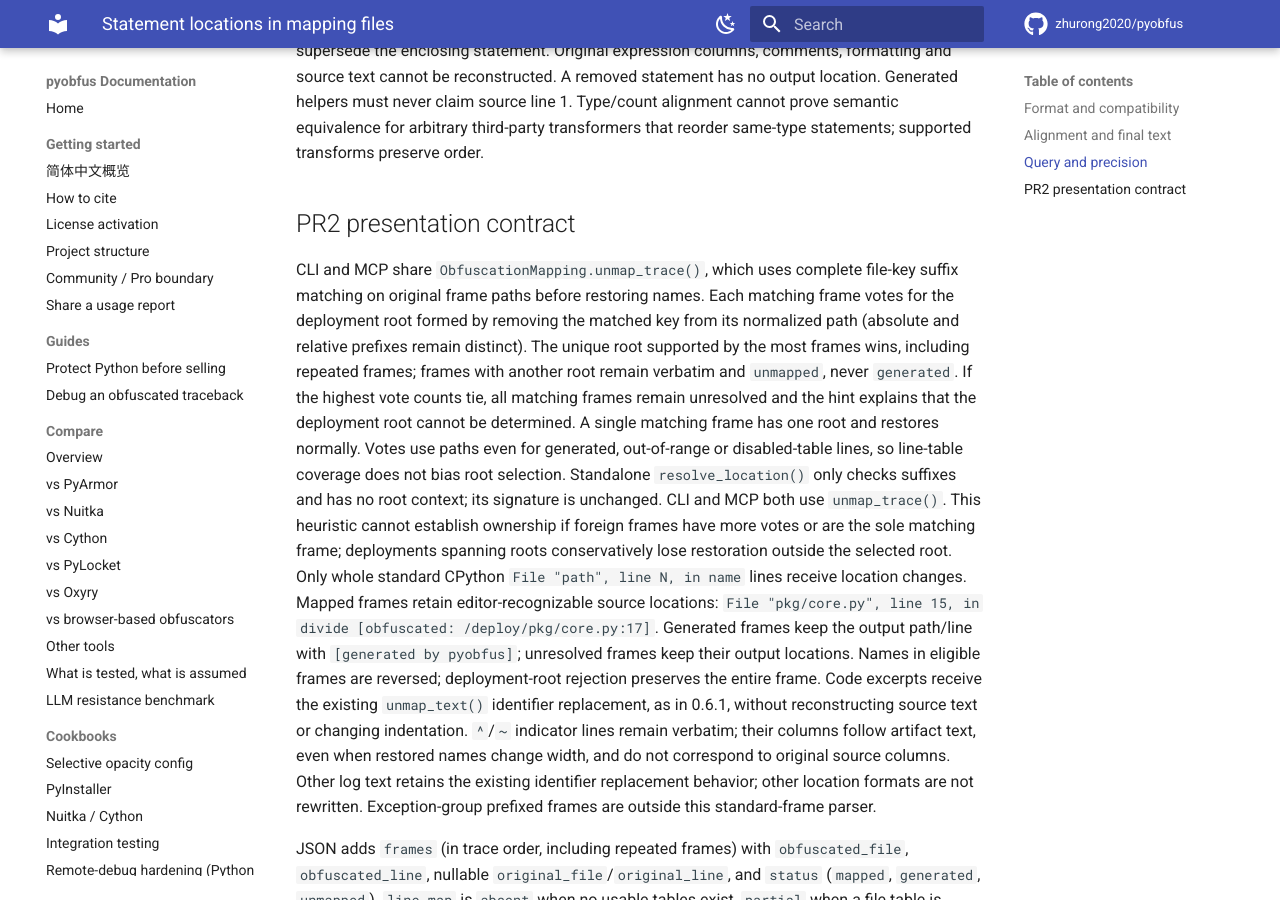
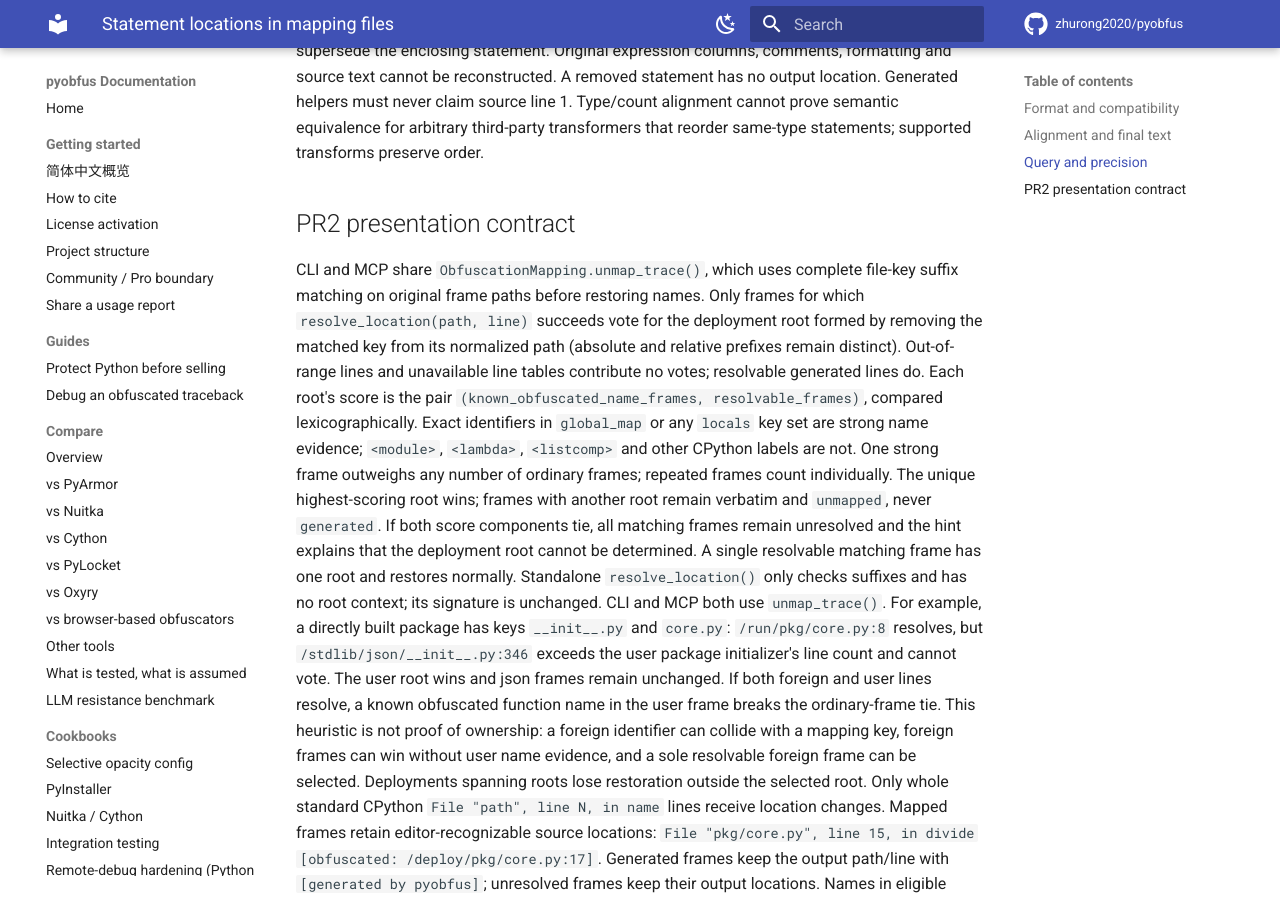
Before and after one commit to zhurong2020/pyobfus, an MkDocs documentation site: the page built from docs/UNMAP_LINE_MAP_DESIGN.md, in a window 1280 px wide and 900 px high, scrolled down 1512 px. Built offline with MkDocs 1.6.1 and Material for MkDocs 9.7.7, drawn with Linux system fonts in a browser that asks for light colours; comment, search, counter and statistics services are not loaded.

Commit message:
fix(unmap): prioritize resolvable frames and known names in root voting
Exclude out-of-range and unavailable locations from deployment-root votes.
Compare known obfuscated function evidence before total resolvable frames,
keeping ties and foreign roots conservative. Cover direct-package json
crashes and same-basename third-party collisions; document the heuristic.

```diff
--- a/docs/UNMAP_LINE_MAP_DESIGN.md
+++ b/docs/UNMAP_LINE_MAP_DESIGN.md
@@ -68,18 +68,29 @@ transformers that reorder same-type statements; supported transforms preserve or
 
 CLI and MCP share `ObfuscationMapping.unmap_trace()`, which uses
 complete file-key suffix matching on original frame paths before restoring names.
-Each matching frame votes for the deployment root formed by removing the matched
-key from its normalized path (absolute and relative prefixes remain distinct).
-The unique root supported by the most frames wins, including repeated frames;
-frames with another root remain verbatim and `unmapped`, never `generated`.
-If the highest vote counts tie, all matching frames remain unresolved and the
-hint explains that the deployment root cannot be determined. A single matching
-frame has one root and restores normally. Votes use paths even for generated,
-out-of-range or disabled-table lines, so line-table coverage does not bias root
-selection. Standalone `resolve_location()` only checks suffixes and has no root
-context; its signature is unchanged. CLI and MCP both use `unmap_trace()`.
-This heuristic cannot establish ownership if foreign frames have more votes or
-are the sole matching frame; deployments spanning roots conservatively lose
+Only frames for which `resolve_location(path, line)` succeeds vote for the
+deployment root formed by removing the matched key from its normalized path
+(absolute and relative prefixes remain distinct). Out-of-range lines and
+unavailable line tables contribute no votes; resolvable generated lines do.
+Each root's score is the pair `(known_obfuscated_name_frames, resolvable_frames)`,
+compared lexicographically. Exact identifiers in `global_map` or any `locals`
+key set are strong name evidence; `<module>`, `<lambda>`, `<listcomp>` and other
+CPython labels are not. One strong frame outweighs any number of ordinary
+frames; repeated frames count individually. The unique highest-scoring root
+wins; frames with another root remain verbatim and `unmapped`, never `generated`.
+If both score components tie, all matching frames remain unresolved and the
+hint explains that the deployment root cannot be determined. A single
+resolvable matching frame has one root and restores normally. Standalone
+`resolve_location()` only checks suffixes and has no root context; its signature
+is unchanged. CLI and MCP both use `unmap_trace()`.
+For example, a directly built package has keys `__init__.py` and `core.py`:
+`/run/pkg/core.py:8` resolves, but `/stdlib/json/__init__.py:346` exceeds the
+user package initializer's line count and cannot vote. The user root wins and
+json frames remain unchanged. If both foreign and user lines resolve, a known
+obfuscated function name in the user frame breaks the ordinary-frame tie.
+This heuristic is not proof of ownership: a foreign identifier can collide with
+a mapping key, foreign frames can win without user name evidence, and a sole
+resolvable foreign frame can be selected. Deployments spanning roots lose
 restoration outside the selected root.
 Only whole standard CPython `File "path", line N, in name` lines receive
 location changes. Mapped frames retain editor-recognizable source locations:
```
Also changed, not shown: CHANGELOG.md (+4 -3 lines), docs/guides/debug-obfuscated-python.md (+5 -3 lines), pyobfus_mcp/CHANGELOG.md (+3 -2 lines), 2 other files.
